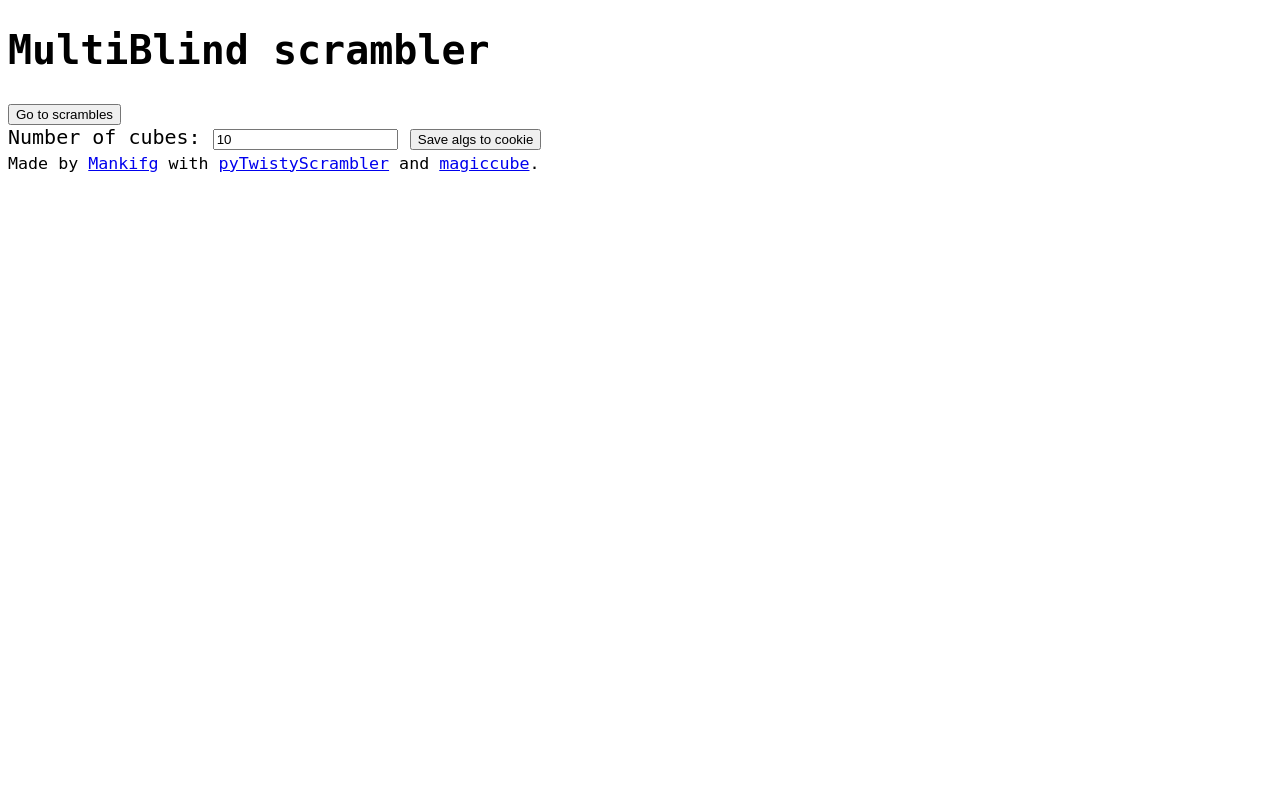
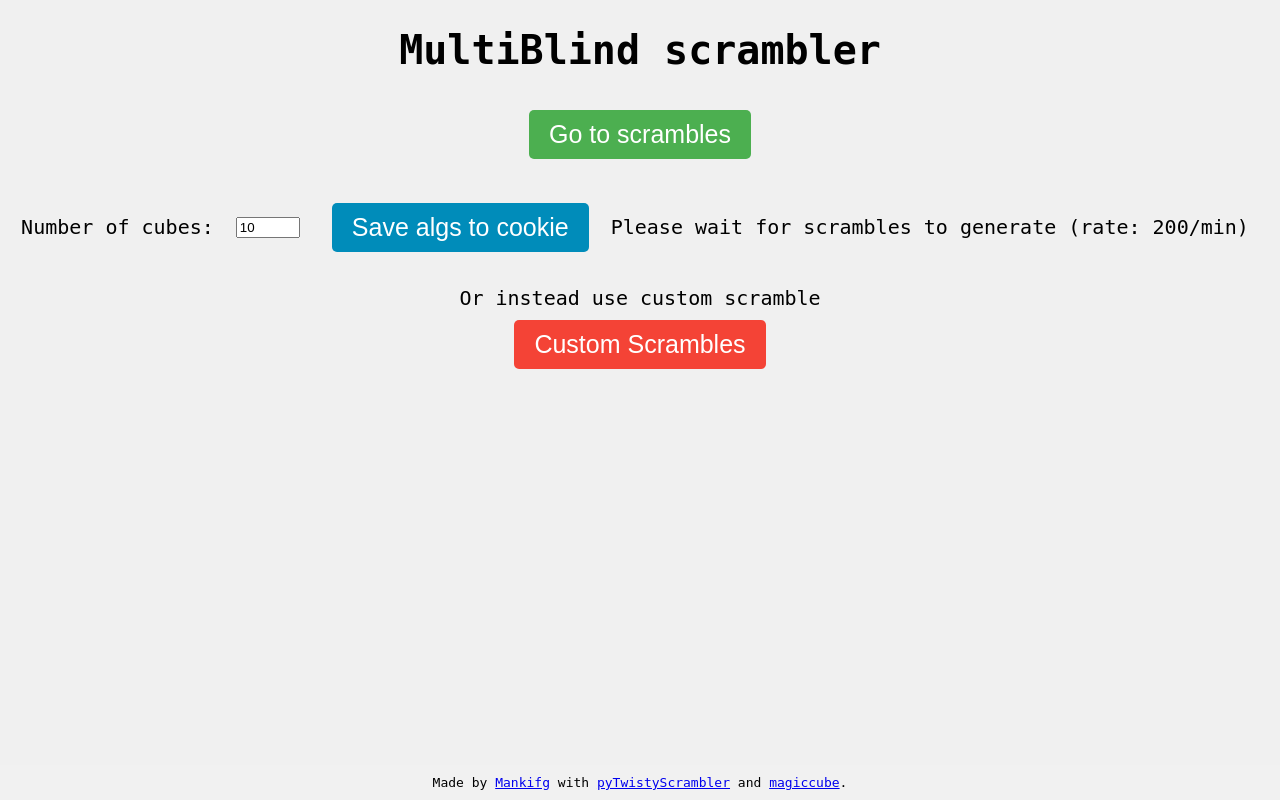
Before and after one commit to Mankifg/mbldscramb, a FastAPI app: page / in a window 1280 px wide. Run offline with FastAPI, Linux system fonts and the light colour scheme.

Commit message:
some css + other stuf

```diff
--- a/main.py
+++ b/main.py
@@ -10,14 +10,36 @@ from fastapi.templating import Jinja2Templates
 from fastapi.staticfiles import StaticFiles
 from typing import Optional
 import json
+from fastapi import FastAPI, Form
+from fastapi.responses import HTMLResponse
+from fastapi.staticfiles import StaticFiles
+
 
 from pyTwistyScrambler import scrambler333
 
 import magiccube
+
+import re
+
+import ast
+
+pattern = "(([UuDdLlRrFfBbMESxyz]|[UDLRFB]w)[2']?)+"
+
 app = FastAPI()
 templates = Jinja2Templates(directory="templates")
 
 def up_face(alg):
+
+    print("*"*10)
+    print(alg)
+
+    #allowed = "UDLRFBudlrfbw2' "
+    allowed = "UDLRFBw2' "
+
+    for a in alg:
+        if a not in allowed:
+            return "BBBBBBBBB"
+
     cube = magiccube.Cube(
         3, "YYYYYYYYYRRRRRRRRRGGGGGGGGGOOOOOOOOOBBBBBBBBBWWWWWWWWW")
 
@@ -52,49 +74,113 @@ def list_of_scrambles_to_uface(scrambles):
 
 @app.get("/")
 async def root(request: Request):
+    return templates.TemplateResponse("index.html", {"request": request,})
+
+def the_main(s,index):
+    a_el = 0
+    for a in s:
+        a_el = a_el + len(a)
+    print(a_el)
 
 
-    return templates.TemplateResponse("index.html", {"request": request,})
+    if s:
+        print(s)
+        print(type(s))
+        elements = ast.literal_eval(s)
+        #elements = json.loads(s)
+        print(elements)
+    else:
+        return False,"First you nead to generate scrambles.",None
+
+    if index >= len(elements) or index < 0:
+        index = 0
+    el = elements[index]
+
+    scrms = list_of_scrambles_to_uface(el)
+
+    count = 0
+    for i in range(index):
+        count = count + len(elements[i])
+    print(count)
+
+    nums = list(range(count+1,100))
+    comb = list(zip(el, scrms,nums))
+
+    return True,comb,index
 
 
 @app.get("/scramble", response_class=HTMLResponse)
 async def scramble(request: Request, s: Optional[str] = Cookie(None)):
     index = int(request.query_params.get('index', 0))  # Get index from query params, default to 0
 
-    elements = json.loads(s)
-    if index > len(elements) or index < 0:
-        index = 0
-    el = elements[index]
-    scrms = list_of_scrambles_to_uface(el)
-    comb = list(zip(el, scrms,list(range(1,len(scrms)+1))))
+    succes,data,index = the_main(s,index)
+
+    if not succes:
+        response = templates.TemplateResponse("index.html", {"request": request, "error": data})
+        return response
 
 
-    return templates.TemplateResponse("scramble.html", {"request": request, "comb": comb, "index": index,})
+    return templates.TemplateResponse("scramble.html", {"request": request, "comb": data, "index": index})
 
 @app.post("/set_index/{new_index}", response_class=HTMLResponse)
 async def set_index(request: Request, new_index: int, s: Optional[str] = Cookie(None)):
 
     index = new_index
 
-    elements = json.loads(s)
-    if index > len(elements) or index < 0:
-        new_index = 0
-    el = elements[new_index]
-    scrms = list_of_scrambles_to_uface(el)
-    comb = list(zip(el, scrms,list(range(1,len(scrms)+1))))
+    succes,data,index = the_main(s,index)
+
+    if not succes:
+        response = templates.TemplateResponse("index.html", {"request": request, "error": data})
+        return response
+
+    return templates.TemplateResponse("scramble.html", {"request": request, "comb": data, "index": index})
 
 
-    response = templates.TemplateResponse("scramble.html", {"request": request, "comb": comb, "index": new_index,})
-    response.set_cookie(key="s", value=json.dumps(elements))
+@app.get("/userscrambles")
+async def read_root(request: Request):
+    response = templates.TemplateResponse("userScrambles.html", {"request": request})
     return response
 
-@app.get("/random")
-async def read_root(request: Request):
 
-    scr = scrambler333.get_3BLD_scramble()
+@app.post("/userscrambleget")
+async def handle_form(response:Response,input_text: str = Form(...)):
 
-    return {"scr":scr}
+    input_text = input_text.replace("\r", "")
+    input_text = input_text.replace("", "")
 
+    inp = input_text.split("\n")
+
+    print(inp)
+
+
+    cubes = len(inp)
+
+    width, height, rem = scale(cubes)
+
+    scrambles = []
+    i = 0
+    for _ in range(width):
+        n = []
+        for _ in range(height):
+            c = inp[i]
+            i = i + 1
+            n.append(c)
+        scrambles.append(n)
+
+    extra = []
+    while i < len(inp):
+        c = inp[i]
+        i = i+1
+        extra.append(c)
+
+    if len(extra) != 0:
+        scrambles.append(extra)
+
+    print(scrambles)
+    response.set_cookie(key="s", value=scrambles, httponly=True)
+
+
+    return {"output": "Finished"}
 
 @app.post("/save_scr")
 async def save_scr(response: Response,cubes: int = 2):
@@ -114,6 +200,4 @@ async def save_scr(response: Response,cubes: int = 2):
         extra.append(scrambler333.get_3BLD_scramble())
     scrambles.append(extra)
 
-    print(scrambles)
-
     response.set_cookie(key="s", value=scrambles, httponly=True)
--- a/templates/index.html
+++ b/templates/index.html
@@ -3,7 +3,18 @@
 <head>
     <title>mBld Scrambler</title>
     <style>
+        body {
+            font-family: monospace !important;
+            font-size: 20px;
+            text-align: center;
+            background-color: #f0f0f0;
+            margin: 0;
+            display: flex;
+            flex-direction: column;
+            min-height: 100vh;
+        }
         table {
+            margin: auto;
             width: auto;
             border-collapse: collapse;
         }
@@ -12,36 +23,88 @@
             padding: 1px;
             text-align: left;
         }
-        body {
-            font-family: monospace !important;
-            font-size: 20px;
-        }
-
         #num {
             font-size: 40px;
         }
         #scrm {
             font-size: 30px;
         }
-
+        #custom {
+            font-size: 30px;
+        }
+        #error {
+            font-size: 25px;
+            color: red;
+            text-align: center;
+        }
+        #newScrambleForm * {
+            display: inline-block;
+            margin-right: 10px;
+            vertical-align: middle;
+        }
+        #newScrambleForm p {
+            margin: 0;
+        }
+        .button {
+            font-size: 25px;
+            padding: 10px 20px;
+            margin: 10px;
+            color: white;
+            border: none;
+            cursor: pointer;
+            border-radius: 5px;
+        }
+        .button-go {
+            background-color: #4CAF50;
+        }
+        .button-go:hover {
+            background-color: #45a049;
+        }
+        .button-save {
+            background-color: #008CBA;
+        }
+        .button-save:hover {
+            background-color: #007bb5;
+        }
+        .button-custom {
+            background-color: #f44336;
+        }
+        .button-custom:hover {
+            background-color: #e53935;
+        }
+        footer {
+            margin-top: auto;
+            text-align: center;
+            padding: 10px;
+            font-size: medium;
+            background-color: #f1f1f1; /* Optional: Adds a light grey background to the footer */
+        }
     </style>
 </head>
 <body>
     <h1>MultiBlind scrambler</h1>
-
     <a href="/scramble">
-        <button type="button" class="go" value="go" onclick="">Go to scrambles</button>
+        <button type="button" class="button button-go">Go to scrambles</button>
     </a>
 
     <br>
 
     <form id="newScrambleForm">
         <label for="cubes">Number of cubes:</label>
-        <input type="number" id="cubes" name="cubes" value="10" min="1">
-        <button type="submit">Save algs to cookie</button>
+        <input type="number" id="cubes" name="cubes" value="10" min="2" max="201">
+        <button type="submit" class="button button-save">Save algs to cookie</button>
+        <label for="cubes">Please wait for scrambles to generate (rate: 200/min)</label>
     </form>
 
-    <footer><small>Made by <a href="https://github.com/mankifg/">Mankifg</a> with <a href="https://github.com/euphwes/pyTwistyScrambler">pyTwistyScrambler</a> and <a href="https://github.com/trincaog/magiccube">magiccube</a>.</small></footer>
+    <br>
+    Or instead use custom scramble
+    <a href="/userscrambles">
+        <button type="button" class="button button-custom">Custom Scrambles</button>
+    </a>
+    <br>
+
+    <p id="error">{{error}}</p>
+    <footer>Made by <a href="https://github.com/mankifg/">Mankifg</a> with <a href="https://github.com/euphwes/pyTwistyScrambler">pyTwistyScrambler</a> and <a href="https://github.com/trincaog/magiccube">magiccube</a>.</footer>
 
     <script>
         document.getElementById('newScrambleForm').addEventListener('submit', function(event) {
@@ -52,7 +115,7 @@
             })
             .then(response => response.json())
             .then(data => {
-                alert("Done")
+                alert("Done");
             })
             .catch(error => {
                 console.error('Error:', error);
```
Also changed, not shown: templates/scramble.html (+53 -16 lines), templates/userScrambles.html (added, +105 -0 lines).
